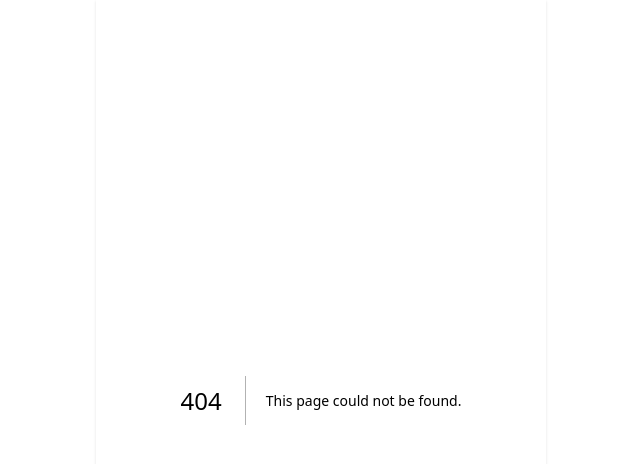
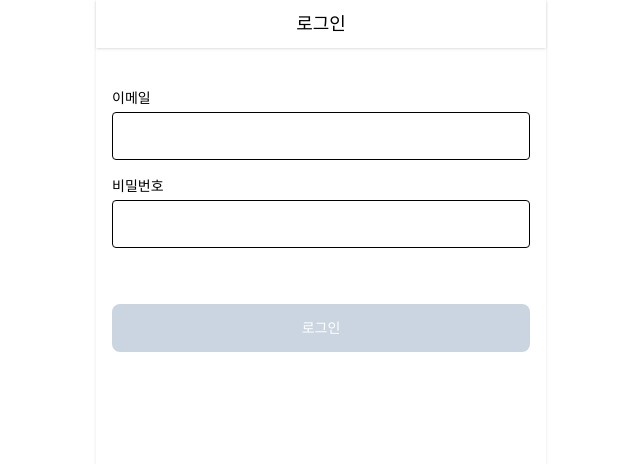
Before and after one commit to rlaclgh/onetomany-client, a Next.js app: page /sign-in in a window 1280 px wide. Before the commit this address had no page. Shown: the top 464 px of the page, without its empty margins (478-1118 px from the left). Built offline with nearby package versions, Linux system fonts and the light colour scheme.

Commit message:
로그인 UI

```diff
--- /dev/null
+++ b/src/app/sign-in/page.tsx
@@ -0,0 +1,19 @@
+import HeaderCenter from "@/components/common/header-center";
+import Header from "@/components/header";
+import SignInForm from "@/components/sign-in-form";
+// import SignUpForm from "@/components/sign-up-form";
+
+const SignIn = () => {
+  return (
+    <>
+      <Header renderCenter={() => <HeaderCenter>로그인</HeaderCenter>} />
+
+      <div className="h-10" />
+      <div className="flex-1 px-4">
+        <SignInForm />
+      </div>
+    </>
+  );
+};
+
+export default SignIn;
--- /dev/null
+++ b/src/components/sign-in-form.tsx
@@ -0,0 +1,55 @@
+"use client";
+
+import { useForm } from "react-hook-form";
+import TextInput from "./common/text-input";
+import { RULES } from "@/constants/rules";
+import TextButton from "./common/text-button";
+
+interface FormProps {
+  email: string;
+  password: string;
+}
+
+const SignInForm = () => {
+  const { control, formState } = useForm<FormProps>({
+    defaultValues: {
+      email: "",
+      password: "",
+    },
+
+    mode: "onChange",
+    reValidateMode: "onChange",
+  });
+
+  return (
+    <div>
+      <TextInput
+        label="이메일"
+        name="email"
+        type="text"
+        control={control}
+        disabled={false}
+        rules={RULES.EMAIL}
+      />
+
+      <TextInput
+        label="비밀번호"
+        name="password"
+        type="password"
+        control={control}
+        disabled={false}
+        rules={RULES.PASSWORD}
+      />
+
+      <div className="h-10" />
+
+      <TextButton
+        text="로그인"
+        onClick={() => {}}
+        disabled={!formState.isValid}
+      />
+    </div>
+  );
+};
+
+export default SignInForm;
```
